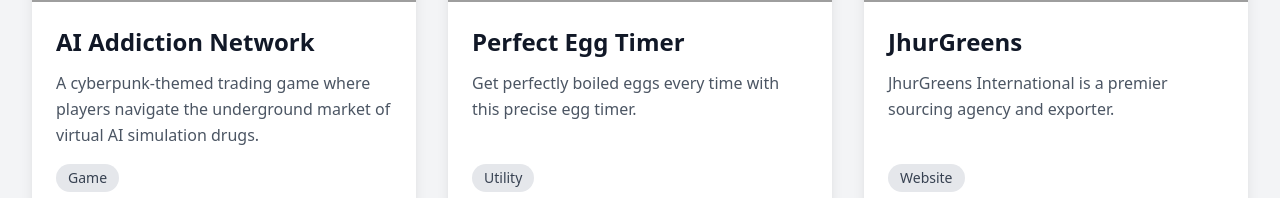
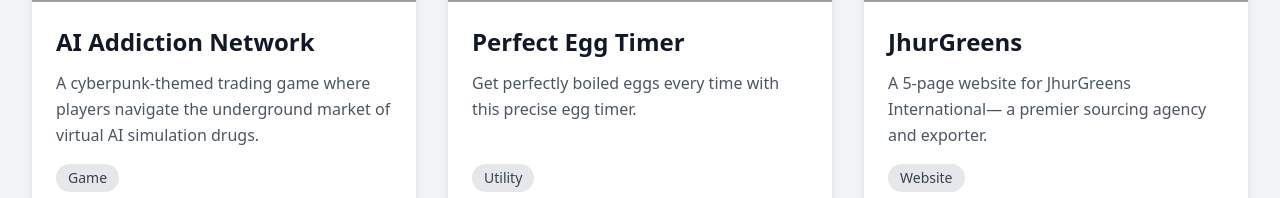
Before and after one commit to ajiteshgogoi/my-projects, a React (Create React App) app: page / in a window 1280 px wide. Shown: the part 916-1114 px from the top of the page. Built offline with nearby package versions, Linux system fonts and the light colour scheme; grey boxes are pictures that could not be loaded.

Commit message:
Update App.tsx

```diff
--- a/src/App.tsx
+++ b/src/App.tsx
@@ -39,7 +39,7 @@ const App: React.FC = () => {
     },
     {
       title: 'JhurGreens',
-      description: 'JhurGreens International is a premier sourcing agency and exporter.',
+      description: 'A 5-page website for JhurGreens International— a premier sourcing agency and exporter.',
       imageUrl: 'https://static.wixstatic.com/media/e11c16_9584b5dabb964386b62e9f55b815c68d~mv2.png',
       appUrl: 'https://www.jhurgreens.com/',
       category: 'Website'
```
